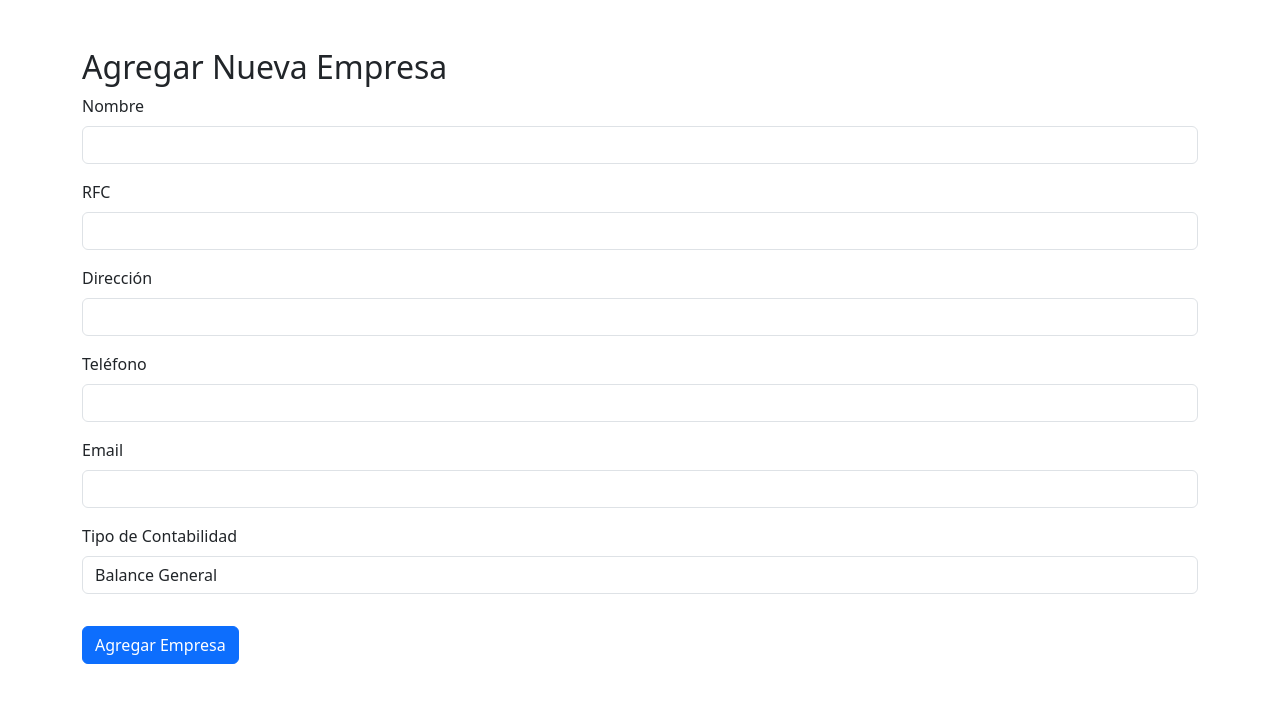
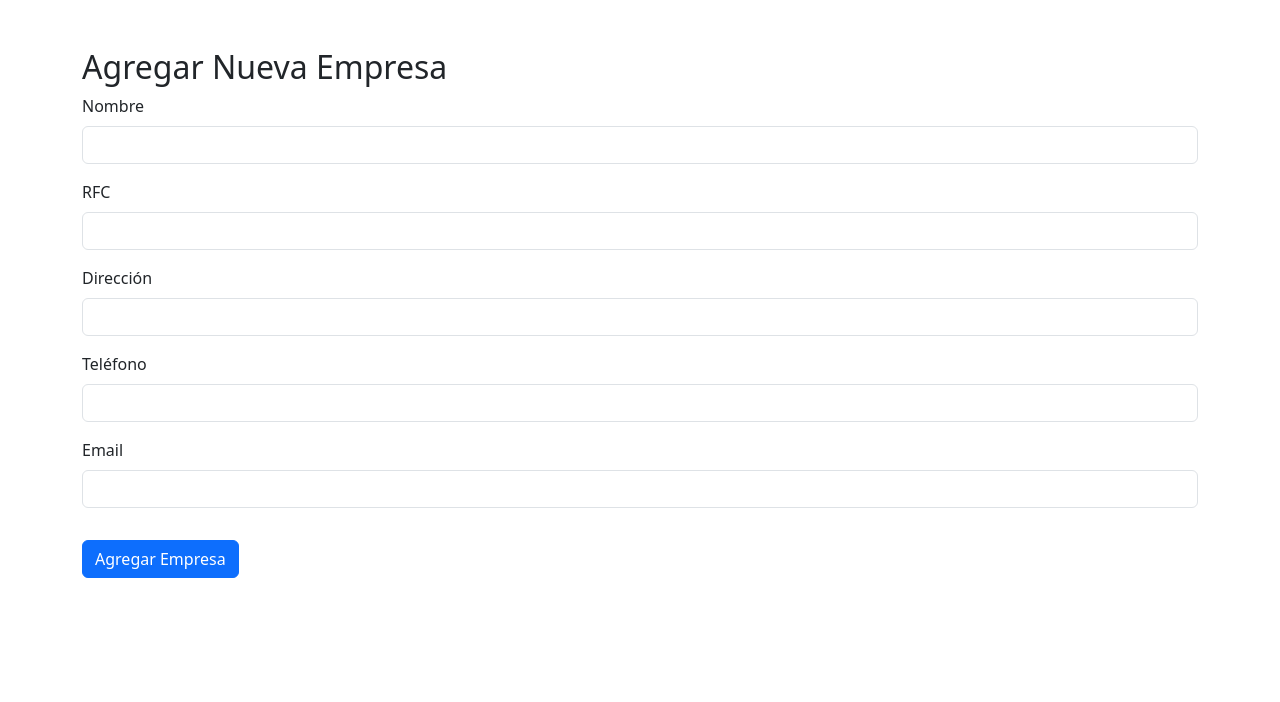
Before and after one commit to Heberjfet/ContaPi, a React (Vite) app in the folder contapaqi-frontend/: page /agregar-empresa in a window 1280 px wide. Shown: the top 702 px of the page. Built offline with nearby package versions, Linux system fonts and the light colour scheme.

Commit message:
se quito tipo de contabilidad

```diff
--- a/contapaqi-frontend/src/componentes/empresa/AgregarEmpresa.jsx
+++ b/contapaqi-frontend/src/componentes/empresa/AgregarEmpresa.jsx
@@ -9,7 +9,7 @@ function AgregarEmpresa() {
         direccion: '',
         telefono: '',
         email: '',
-        tipo_contabilidad: 'Balance General'
+
     });
     const [error, setError] = useState('');
     const navigate = useNavigate();
@@ -27,8 +27,7 @@ function AgregarEmpresa() {
             !formData.rfc ||
             !formData.direccion ||
             !formData.telefono ||
-            !formData.email ||
-            !formData.tipo_contabilidad
+            !formData.email
         ) {
             alert("Debes llenar el formulario completo");
             return;
@@ -82,14 +81,6 @@ function AgregarEmpresa() {
                     <label className="form-label">Email</label>
                     <input type="email" name="email" className="form-control" onChange={handleChange} required />
                 </div>
-                <div className="mb-3">
-                    <label className="form-label">Tipo de Contabilidad</label>
-                    <select name="tipo_contabilidad" className="form-control" onChange={handleChange} required>
-                        <option value="Balance General">Balance General</option>
-                        <option value="Libro Diario">Libro Diario</option>
-                        <option value="Libro Mayor">Libro Mayor</option>
-                    </select>
-                </div>
                 <button type="submit" className="btn btn-primary mt-3">
                     Agregar Empresa
                 </button>
```
